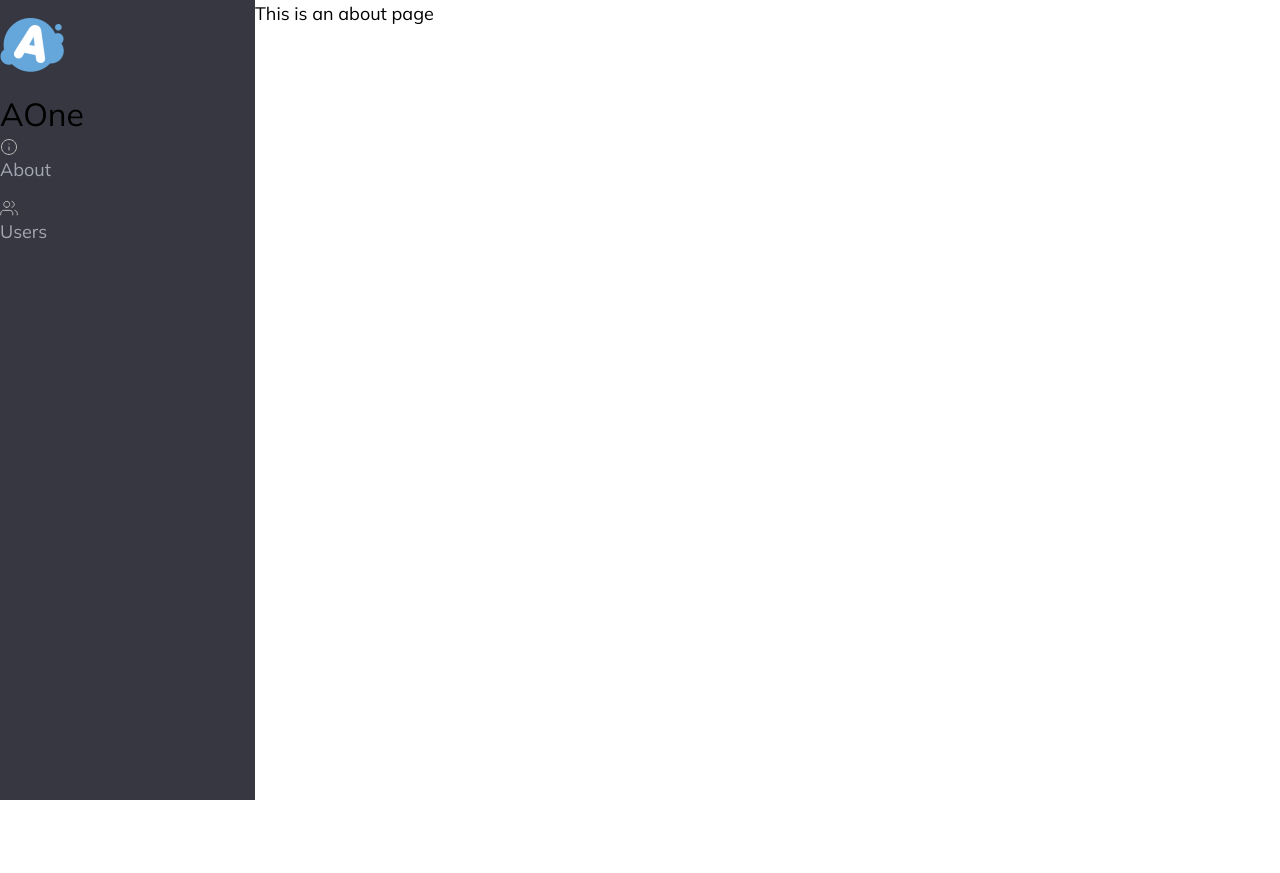
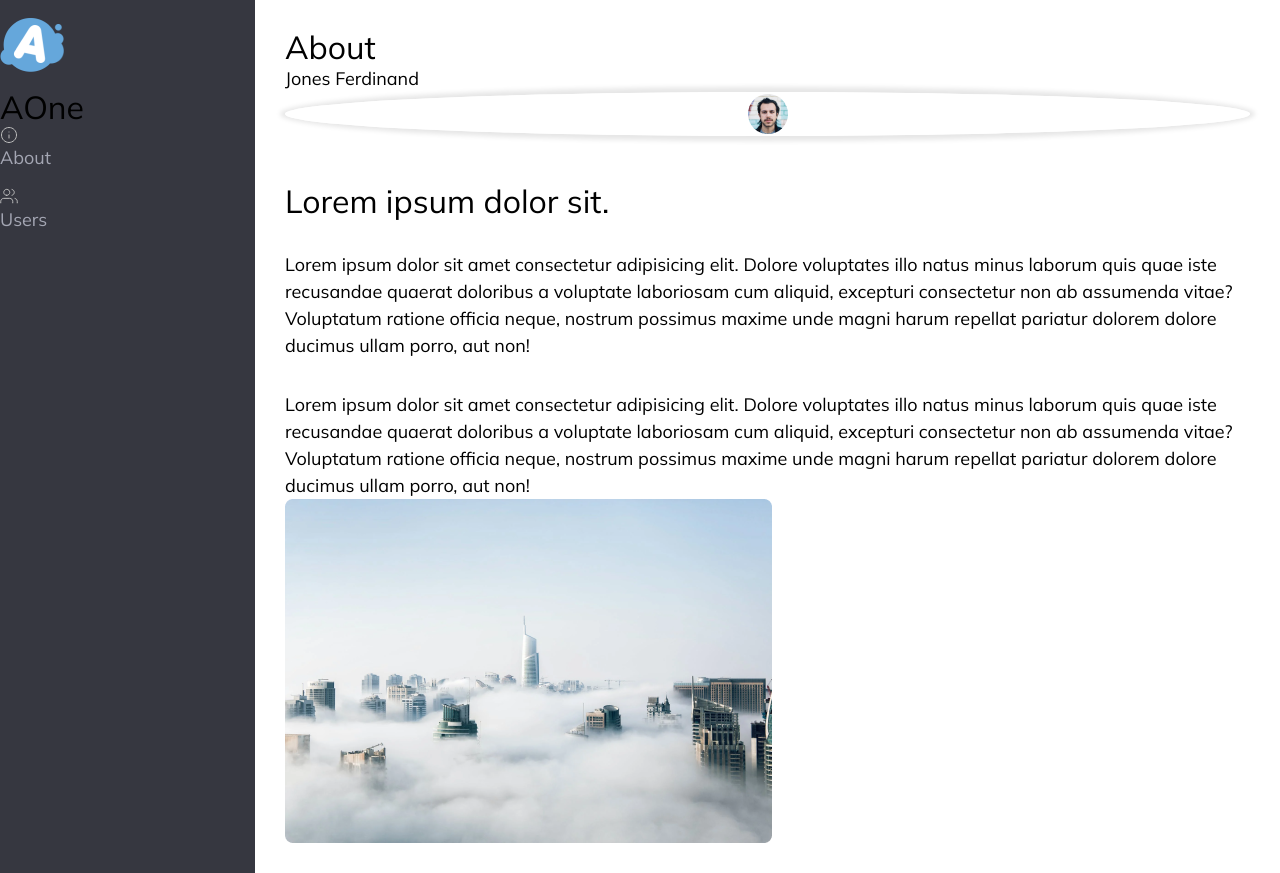
Before and after one commit to jaspetham/AOne_Test, a Vue app: page / in a window 1280 px wide. Before the commit the page ends 800 px from the top, so only its background shows below. Built offline with nearby package versions, Linux system fonts and the light colour scheme.

Commit message:
done about

```diff
--- a/src/assets/base.css
+++ b/src/assets/base.css
@@ -105,6 +105,13 @@
   font-size: var(--fs-200);
 }
 
+.fs-900,
+.fs-800,
+.fs-700,
+.fs-600 {
+  line-height: 1.1;
+}
+
 /* set up body */
 body {
   font-family: var(--ff-regular);
@@ -144,3 +151,11 @@ picture {
 .flow>*:where(:not(:first-child)) {
   margin-top: var(--flow-space, 1rem);
 }
+
+.content{
+  padding:30px;
+}
+
+.content-body{
+  margin-top:3rem ;
+}
--- /dev/null
+++ b/src/components/TopHeader.vue
@@ -0,0 +1,34 @@
+<script setup>
+    defineProps({
+      title: {
+        type: String,
+        required: true
+      }
+    })
+</script>
+
+<template>
+    <div class="top-header flex justify-between">
+        <h1 class="fs-600 font-bold">{{title}}</h1>
+        <div class="user flex gap-x-3 items-center">
+            <span class="fs-400 font-semibold">Jones Ferdinand</span>
+            <div class="user-img">
+                <img src="/assets/user.png" alt="user">
+            </div>
+        </div>
+    </div>
+</template>
+
+<style scoped>
+    .user-img{
+        border-radius:50%;
+        border:2px solid white;
+        display:flex;
+        align-content: center;
+        justify-content: center;
+        box-shadow: 0px 0px 5px 5px rgba(0,0,0,0.1);
+    }
+    .user-img > img{
+        border-radius: 50%;
+    }
+</style>
--- a/src/router/index.js
+++ b/src/router/index.js
@@ -20,9 +20,6 @@ const router = createRouter({
     {
       path: '/users',
       name: 'users',
-      // route level code-splitting
-      // this generates a separate chunk (About.[hash].js) for this route
-      // which is lazy-loaded when the route is visited.
       component: () => import('../views/UsersView.vue')
     },
   ]
--- a/src/views/AboutView.vue
+++ b/src/views/AboutView.vue
@@ -1,8 +1,33 @@
+<script setup>
+import TopHeader from '../components/TopHeader.vue';
+</script>
+
 <template>
-  <section id="about">
-    <h1>This is an about page</h1>
+  <section id="about" class="content">
+    <TopHeader title="About"/>
+    <div class="content-body">
+      <div class="grid">
+        <div class="grid-body">
+          <h1 class="fs-600 font-bold">Lorem ipsum dolor sit.</h1>
+          <div class="para flow">
+            <p>Lorem ipsum dolor sit amet consectetur adipisicing elit. Dolore voluptates illo natus minus laborum quis quae iste recusandae quaerat doloribus a voluptate laboriosam cum aliquid, excepturi consectetur non ab assumenda vitae? Voluptatum ratione officia neque, nostrum possimus maxime unde magni harum repellat pariatur dolorem dolore ducimus ullam porro, aut non!</p>
+            <p>Lorem ipsum dolor sit amet consectetur adipisicing elit. Dolore voluptates illo natus minus laborum quis quae iste recusandae quaerat doloribus a voluptate laboriosam cum aliquid, excepturi consectetur non ab assumenda vitae? Voluptatum ratione officia neque, nostrum possimus maxime unde magni harum repellat pariatur dolorem dolore ducimus ullam porro, aut non!</p>
+          </div>
+        </div>
+        <div class="mx-auto">
+          <img src="/assets/about-img.png" alt="about">
+        </div>
+      </div>
+    </div>
   </section>
 </template>
 
 <style scoped>
+.para{
+  --flow-space:2rem;
+  margin-top:2rem;
+}
+.grid{
+  grid-template-columns: minmax(400px,60%) minmax(500px,40%);
+}
 </style>
--- a/src/views/UsersView.vue
+++ b/src/views/UsersView.vue
@@ -1,6 +1,10 @@
+<script setup>
+import TopHeader from '../components/TopHeader.vue';
+</script>
+
 <template>
-  <section id="users">
-    <h1>this is users</h1>
+  <section id="users" class="content">
+    <TopHeader title="Users"/>
   </section>
 </template>
 <style scoped>
```
Also changed, not shown: public/assets/about-img.png (added), public/assets/user.png (added).
